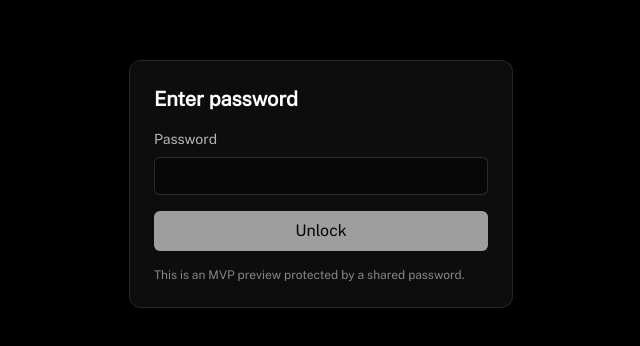
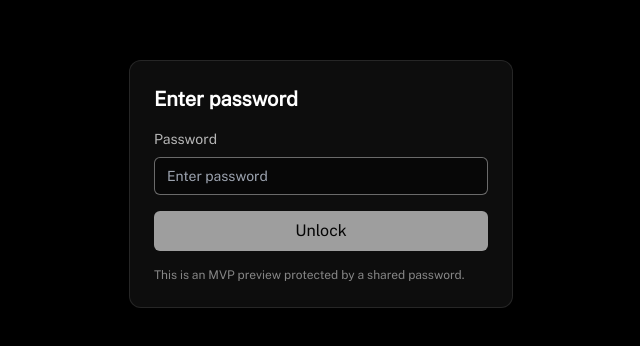
Before and after one commit to Leo-Medin/lk-voice-assistant-frontend, a Next.js app: page /login in a window 1280 px wide. Shown: the part 216-562 px from the top of the page, without its empty margins (319-959 px from the left). Built offline with nearby package versions, Linux system fonts and the light colour scheme; no server answers.

Commit message:
fix password screen

```diff
--- a/app/login/page.tsx
+++ b/app/login/page.tsx
@@ -66,10 +66,11 @@ function LoginInner() {
                 <label className="block text-sm text-white/70">
                     Password
                     <input
-                        className="mt-2 w-full rounded-md bg-black/40 border border-white/15 px-3 py-2 outline-none"
+                        className="mt-2 w-full rounded-md bg-black/40 border border-white/15 px-3 py-2 outline-none text-white caret-white focus:border-white/40"
                         type="password"
                         value={password}
                         onChange={(e) => setPassword(e.target.value)}
+                        placeholder="Enter password"
                         autoFocus
                     />
                 </label>
```
